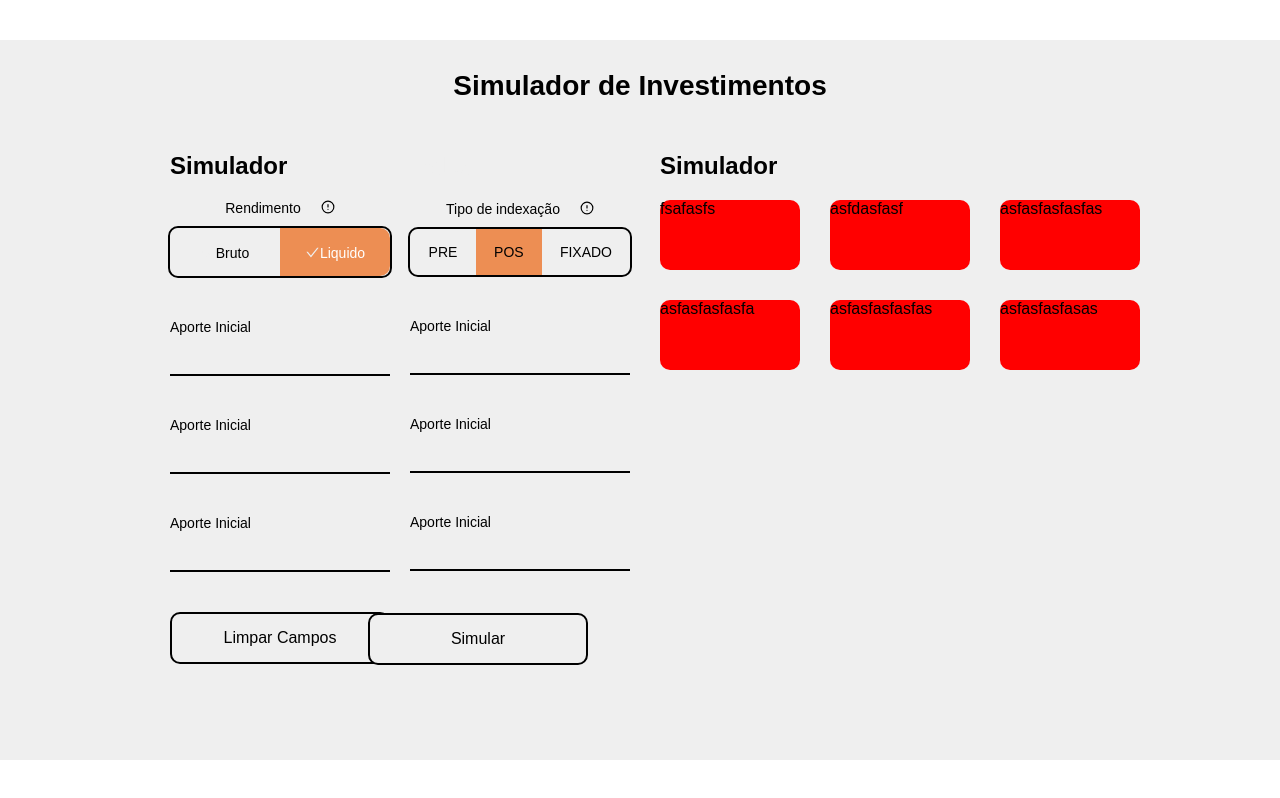
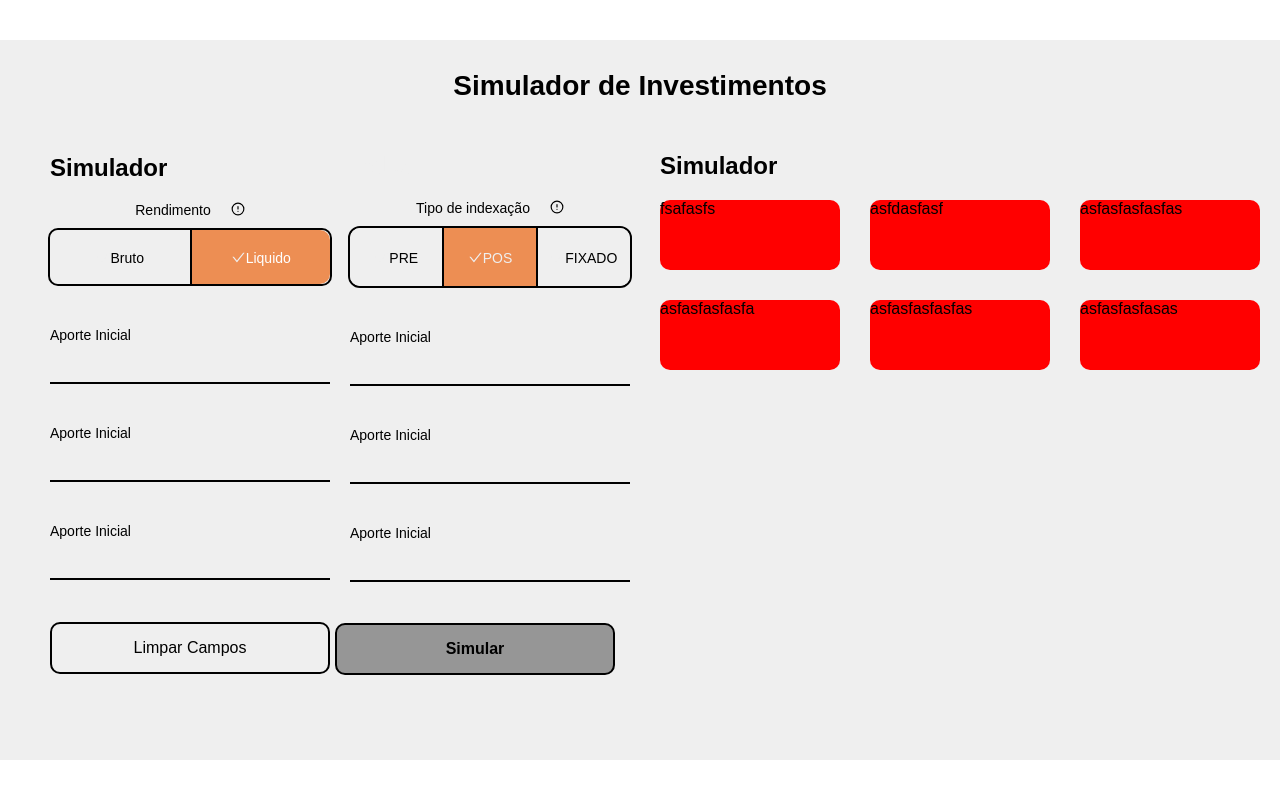
Before and after one commit to voncardoso/Simulador---Copia, a React (Create React App) app: page / in a window 1280 px wide. Built offline with nearby package versions, Linux system fonts and the light colour scheme.

Commit message:
stylo button simular

```diff
--- a/src/Home/index.tsx
+++ b/src/Home/index.tsx
@@ -15,9 +15,9 @@ export function Home(){
     const [corIndexPre, setCorIndexPre] = useState('#EFEFEF');
     const [corIndexPos, setCorIndexPos] = useState('#ED8E53');
     const [corIndexFixado, setCorIndexFixado] = useState('#EFEFEF');
-    const [texteCorIndexPre , setTextCor1IndexPre] = useState('');
-    const [texteCorIndexPos, setTextCorIndexPos] = useState('');
-    const [texteCorIndexFixado , setTextCor1IndexFixado] = useState('');
+    const [texteCorIndexPre , setTextCorIndexPre] = useState('#000000');
+    const [texteCorIndexPos, setTextCorIndexPos] = useState('#EFEFEF');
+    const [texteCorIndexFixado , setTextCor1IndexFixado] = useState('#000000');
 
 
     function handleClickRendimento(event: any){
@@ -113,16 +113,21 @@ export function Home(){
                                     onClick={(event)=>{
                                         event.preventDefault()
                                         if(corIndexPre === '#EFEFEF'){
-                                            console.log('pre');
+                                            setTextCorIndexPre('#EFEFEF')
                                             setCorIndexPre('#ED8E53');
                                             setCorIndexFixado('#EFEFEF');
                                             setCorIndexPos('#EFEFEF');
+                                            setTextCorIndexPos('#000000');
+                                            setTextCor1IndexFixado('#000000');
                                         }else{
                                             setCorIndexPre('#ED8E53');
                                         }
                                     }}
-                                    style={{background: corIndexPre, color: texteCorLiquido}}
+                                    style={{background: corIndexPre, color: texteCorIndexPre}}
                                     >
+                                        <IconContext.Provider value={{ color: "#EFEFEF", className: "IconButton" }}>
+                                        <AiOutlineCheck size={15}  />
+                                        </IconContext.Provider>
                                         PRE
                                     </button>
                                     <button
@@ -135,10 +140,16 @@ export function Home(){
                                             setCorIndexPos('#ED8E53');
                                             setCorIndexPre('#EFEFEF');
                                             setCorIndexFixado('#EFEFEF');
+                                            setTextCorIndexPos('#EFEFEF');
+                                            setTextCorIndexPre('#000000');
+                                            setTextCor1IndexFixado('#000000');
                                         }
                                     }}
-                                    style={{background: corIndexPos, color: texteCorLiquido, borderRadius: '0px'}}
+                                    style={{background: corIndexPos, color: texteCorIndexPos, borderRadius: '0px', borderLeft:'2px solid #000000', borderRight:'2px solid #000000'}}
                                     >
+                                        <IconContext.Provider value={{ color: "#EFEFEF", className: "IconButton" }}>
+                                        <AiOutlineCheck size={15}  />
+                                        </IconContext.Provider>
                                         POS
                                     </button>
                                     <button
@@ -147,14 +158,20 @@ export function Home(){
                                         event.preventDefault();
                                         if(corIndexFixado === '#EFEFEF'){
                                             setCorIndexFixado('#ED8E53');
+                                            setTextCorIndexPre('#000000');
                                             setCorIndexPos('#EFEFEF');
-                                            setCorIndexPre('#EFEFEF')
+                                            setCorIndexPre('#EFEFEF');
+                                            setTextCorIndexPos('#000000');
+                                            setTextCor1IndexFixado('#EFEFEF');
                                         }else{
                                             setCorIndexFixado('#ED8E53');
                                         }
                                     }}
-                                    style={{background: corIndexFixado, color: texteCorLiquido}}
+                                    style={{background: corIndexFixado, color: texteCorIndexFixado}}
                                     >
+                                        <IconContext.Provider value={{ color: "#EFEFEF", className: "IconButton" }}>
+                                        <AiOutlineCheck size={15}  />
+                                        </IconContext.Provider>
                                         FIXADO
                                     </button>
                                 </div>
--- a/src/Home/style.ts
+++ b/src/Home/style.ts
@@ -43,10 +43,10 @@ export const Content = styled.div`
                     h2{
                         margin-bottom: 20px;
                         margin-top: 50px;
-                        weight: 100%;
+
                     }
                     li{
-                        width: 220px;
+                        width: 280px;
 
                         .texteIcon{
                             display: flex;
@@ -66,8 +66,8 @@ export const Content = styled.div`
                             margin-bottom: 40px;
                             column-gap: 0px;
                             button{
-                                width: 100%;
-                                padding: 15px 20px;
+                                width: 80%;
+                                padding: 18px 25px;
                                 text-align: center;
                                 border: none;
                                 border-radius: 10px 0px 0px 10px;
@@ -75,7 +75,7 @@ export const Content = styled.div`
                                 font-size: 0.875rem;
                             }
                             button+button{
-
+                               border-left: 2px solid #000000;
                                 border-radius: 0px 10px 10px 0px;
                                 color: var(--Tex-secundary)
                             }
@@ -113,12 +113,12 @@ export const Content = styled.div`
                 width: 100%;
                 border: 2px solid #000000;
                 margin: 0px;
-                border-radius: 10px;
+                border-radius: 12px;
                 margin-bottom: 40px;
                 column-gap: 0px;
                 button{
-                    width: 90%;
-                    padding: 15px 18px;
+                    width: 80%;
+                    padding: 20px 10px;
                     text-align: center;
                     border: none;
                     border-radius: 10px 0px 0px 10px;
@@ -134,28 +134,34 @@ export const Content = styled.div`
 
         .buttomSimular
         {
+            font-weight: bold;
             border: 2px solid var(--Tex);
+            background: var(--Button-secundario);
             top: 1px;
-            max-width: 270px;
+            max-width: 300px;
             position: relative;
-            right: 42px;
+            right: 15px;
             width: 100%;
             padding: 15px 0;
             font-size: 1rem;
             border-radius: 10px;
         }
+        .buttomSimular:hover{
+            background: var(--Button);
+        }
         .buttomLimpar
         {
             border: 2px solid var(--Tex);
             top: 1px;
-            max-width: 270px;
+            max-width: 300px;
             width: 100%;
             padding: 15px 0;
             font-size: 1rem;
             border-radius: 10px;
         }
-
-
+        .buttomLimpar:hover{
+            background: var(--Button);
+        }
     }
         @media (max-width: 900px){
             color: red;
```
